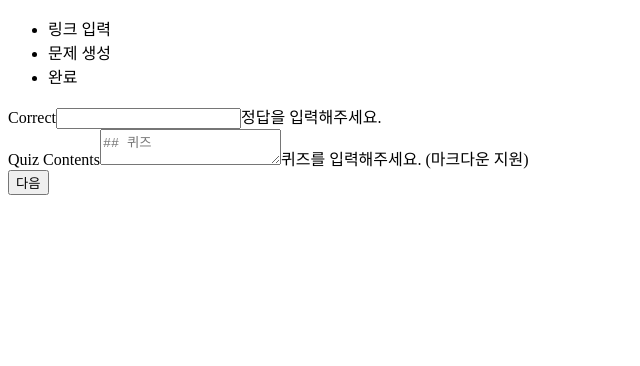
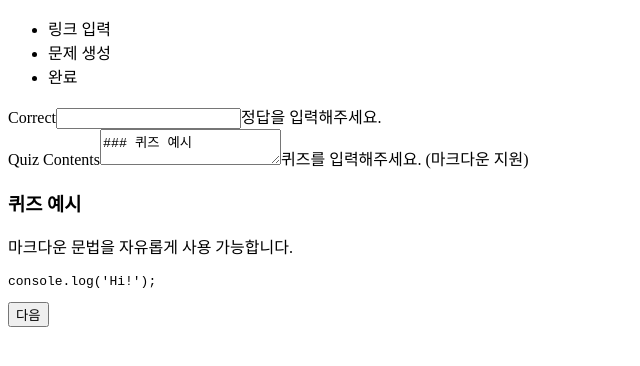
Before and after one commit to hmu332233/q-link, a Next.js app: page /links/new in a window 1280 px wide. Both pictures are taken after typing "Sample" into the empty fields and a click on the button "다음". Shown: the top 366 px of the page, without its empty margins (0-640 px from the left). Built offline with nearby package versions, Linux system fonts and the light colour scheme.

Commit message:
퀴즈 예시 추가

```diff
--- a/components/StepBody.tsx
+++ b/components/StepBody.tsx
@@ -2,13 +2,22 @@ import React, { useState } from 'react';
 
 import MarkdownView from 'components/MarkdownView';
 
+const QUIZ_EXAMPLE = `### 퀴즈 예시
+
+마크다운 문법을 자유롭게 사용 가능합니다.
+
+\`\`\`js
+console.log('Hi!');
+\`\`\`
+`;
+
 type Props = {
   onNextClick: ({
-    link,
+    url,
     correct,
     contents,
   }: {
-    link?: string;
+    url?: string;
     correct?: string;
     contents?: string;
   }) => void;
@@ -18,9 +27,9 @@ function Step1Body({ onNextClick }: Props) {
   const handleSubmit = (e: React.FormEvent<HTMLFormElement>) => {
     e.preventDefault();
     const formData = new FormData(e.currentTarget);
-    const { link } = Object.fromEntries(formData);
+    const { url } = Object.fromEntries(formData);
     onNextClick({
-      link: link as string,
+      url: url as string,
     });
   };
 
@@ -32,10 +41,11 @@ function Step1Body({ onNextClick }: Props) {
             <span className="label-text text-lg font-semibold">Link</span>
           </label>
           <input
-            name="link"
+            name="url"
             type="text"
             placeholder="https://aaaa.com/bbbb"
             className="input input-bordered w-full"
+            required
           />
           <label className="label">
             <span className="label-text-alt">이동할 링크를 입력해주세요.</span>
@@ -50,7 +60,7 @@ function Step1Body({ onNextClick }: Props) {
 }
 
 function Step2Body({ onNextClick }: Props) {
-  const [value, setValue] = useState('');
+  const [value, setValue] = useState(QUIZ_EXAMPLE);
 
   const handleQuizChange = (e) => {
     const {
@@ -81,6 +91,7 @@ function Step2Body({ onNextClick }: Props) {
             type="text"
             placeholder=""
             className="input input-bordered w-full"
+            required
           />
           <label className="label">
             <span className="label-text-alt">정답을 입력해주세요.</span>
@@ -93,11 +104,12 @@ function Step2Body({ onNextClick }: Props) {
             </span>
           </label>
           <textarea
-            className="textarea w-full h-24 textarea-bordered"
+            className="textarea w-full h-48 textarea-bordered"
             name="contents"
             placeholder="## 퀴즈"
             value={value}
             onChange={handleQuizChange}
+            required
           />
           <label className="label">
             <span className="label-text-alt">
--- a/pages/api/links/index.ts
+++ b/pages/api/links/index.ts
@@ -27,13 +27,13 @@ export default async function handler(
     case 'POST': {
       const { url, contents, correct } = req.body;
 
-      const document = await insertOne({ url, contents, correct });
+      const insertedId = await insertOne({ url, contents, correct });
 
-      if (!document) {
+      if (!insertedId) {
         return res.status(404).json({ success: false });
       }
 
-      return res.status(200).json({ success: true, data: document });
+      return res.status(200).json({ success: true, data: insertedId });
     }
     default: {
       return res.status(404).json({ success: false });
--- a/pages/links/new.tsx
+++ b/pages/links/new.tsx
@@ -22,9 +22,6 @@ function LinkNew() {
     const newQuizLink = { ...quizLink, ...data };
 
     if (nextStep === LAST_STEP) {
-      console.log('quizLink', newQuizLink);
-      // TODO: api 쏘기
-
       try {
         const {
           data: { data: insertedId },
```
